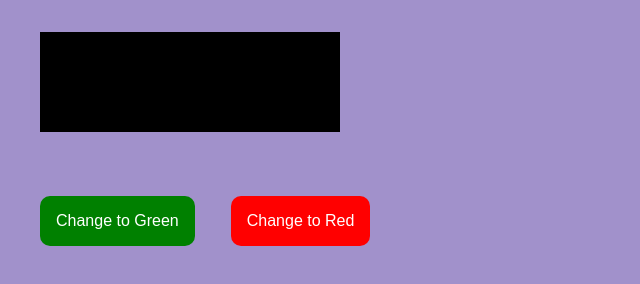
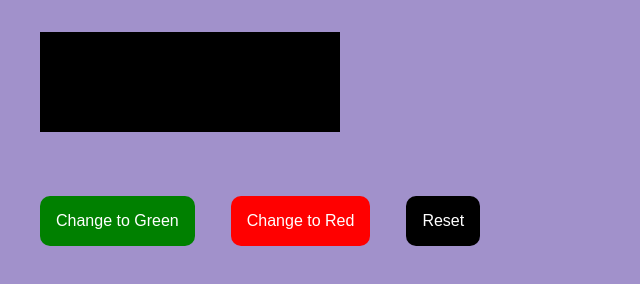
Before and after one commit to vvckovv/click-button, a plain HTML site: page index.html in a window 1280 px wide. Shown: the whole page, without its empty margins (0-640 px from the left). Drawn offline with Linux system fonts and the light colour scheme.

Commit message:
Adds reset button

```diff
--- a/index.html
+++ b/index.html
@@ -10,6 +10,7 @@
     <div id="rectangle"></div>
     <button id="greenBtn">Change to Green</button>
     <button id="redBtn">Change to Red</button>
+    <button id="resetBtn">Reset</button>
 
 
     <script src="./script.js"></script>
--- a/script.js
+++ b/script.js
@@ -8,3 +8,4 @@ rectangle.style.backgroundColor = color;
 
 greenBtn.addEventListener('click', () => changeColor('green'));
 redBtn.addEventListener('click', () => changeColor('red'));
+resetBtn.addEventListener('click', () => changeColor('black'));
--- a/style.css
+++ b/style.css
@@ -41,3 +41,12 @@ button {
     color: #fff;
     border-radius: 10px;
 }
+
+#resetBtn {
+    margin: 2em 2em;
+    padding: 1em;
+    border: none;
+    background-color: black;
+    color: #fff;
+    border-radius: 10px;
+}
```
